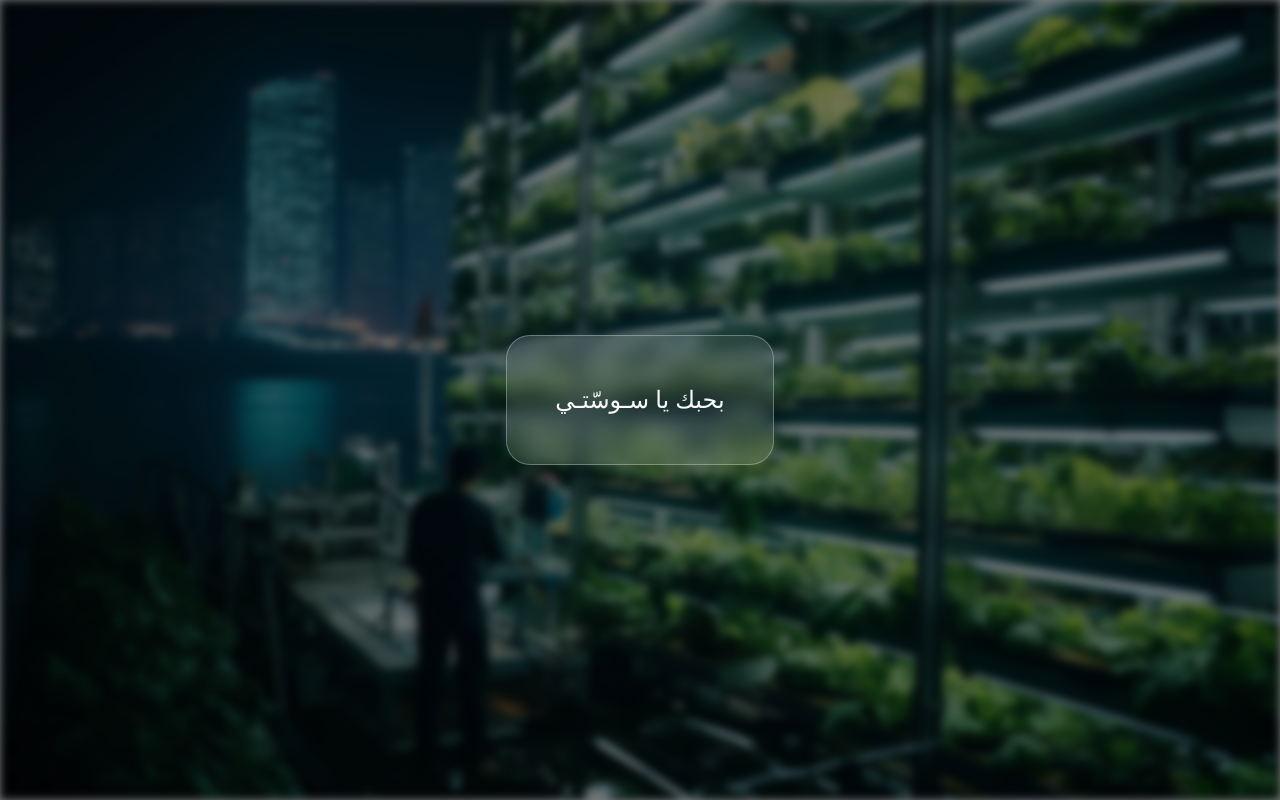
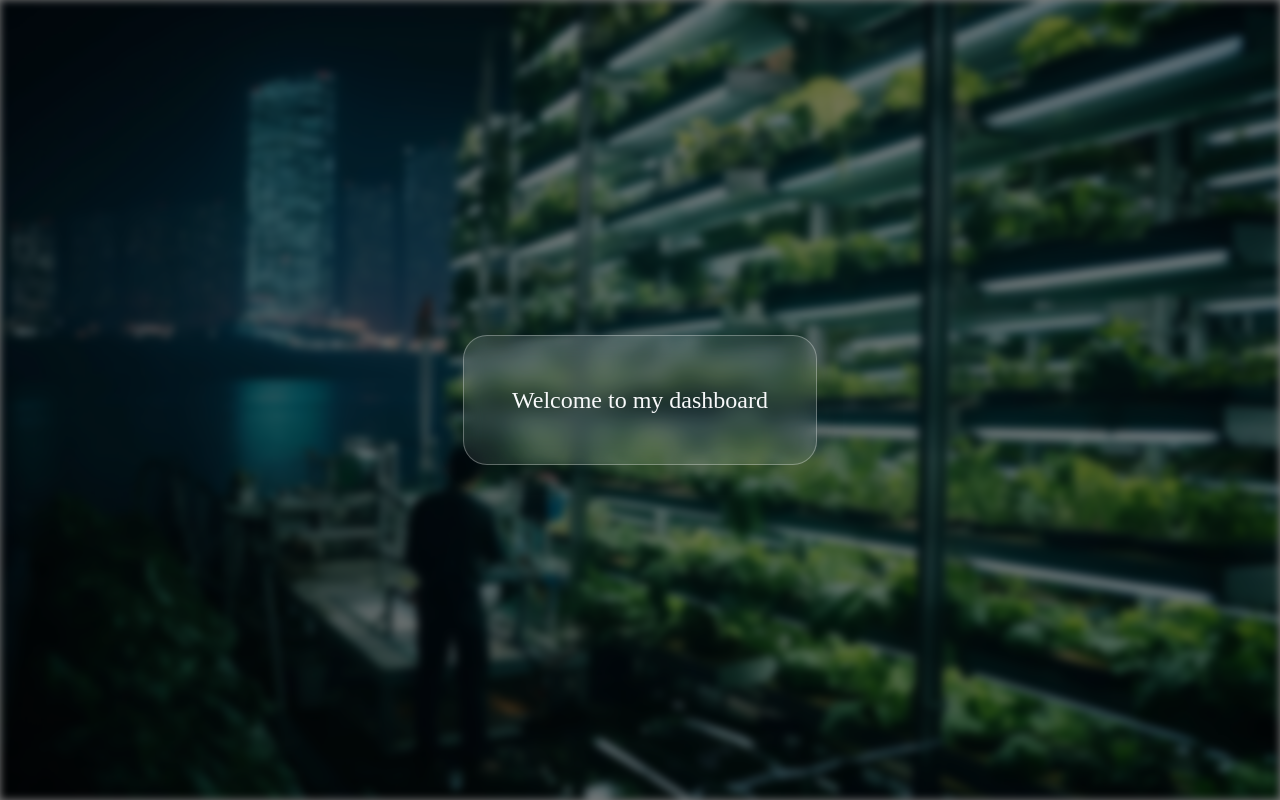
Before and after one commit to Kimovx/SGHA-Frontend, an Angular app: page /house-owner/dashboard in a window 1280 px wide. Built offline with nearby package versions, Linux system fonts and the light colour scheme.

Commit message:
Update dashboard.component.html

```diff
--- a/src/app/Modules/house-owner/Components/dashboard/dashboard.component.html
+++ b/src/app/Modules/house-owner/Components/dashboard/dashboard.component.html
@@ -1,5 +1,5 @@
 <div class="vh-100 vw-100 d-flex justify-content-center align-items-center">
   <div class="glass-effect p-5">
-    <h1 class="text-light" style="font-family: cairo;">بحبك يا سـوسّتـي</h1>
+    <h1 class="text-light" style="font-family: cairo;">Welcome to my dashboard</h1>
   </div>
 </div>
```
